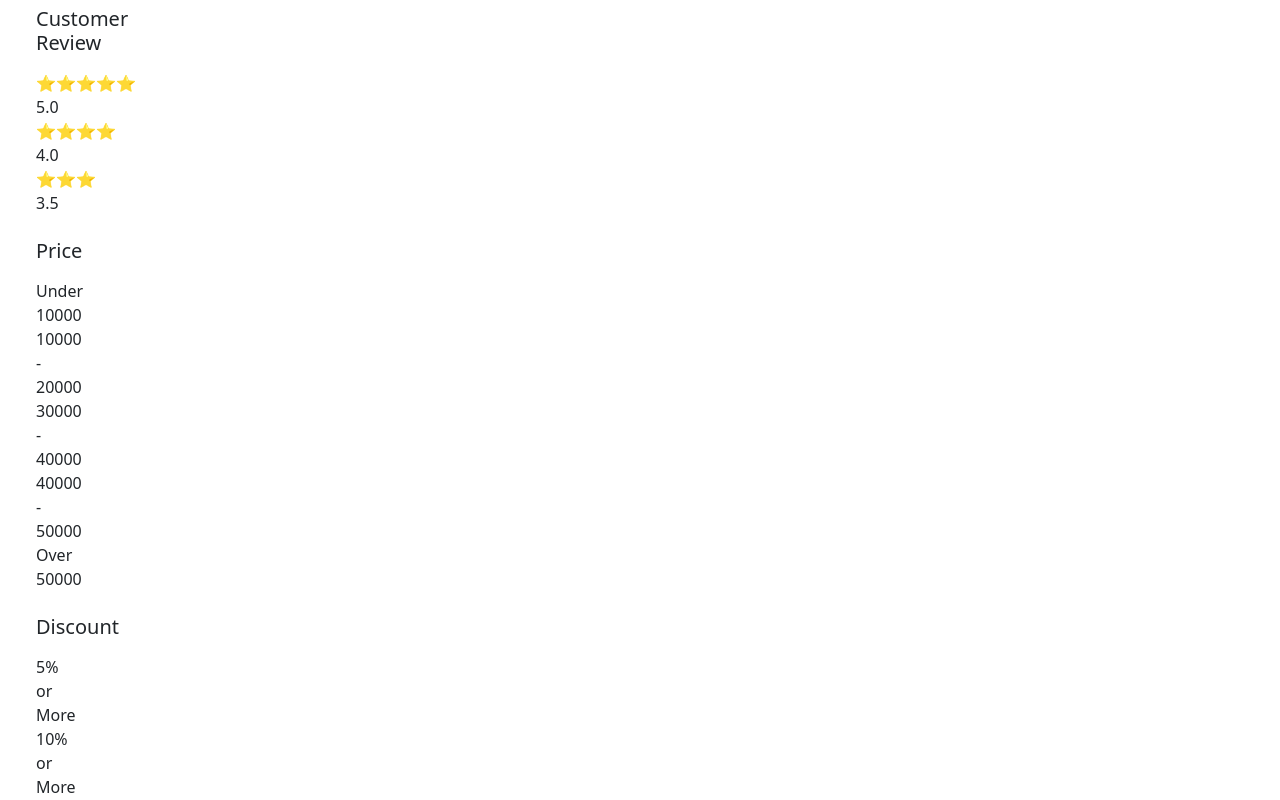
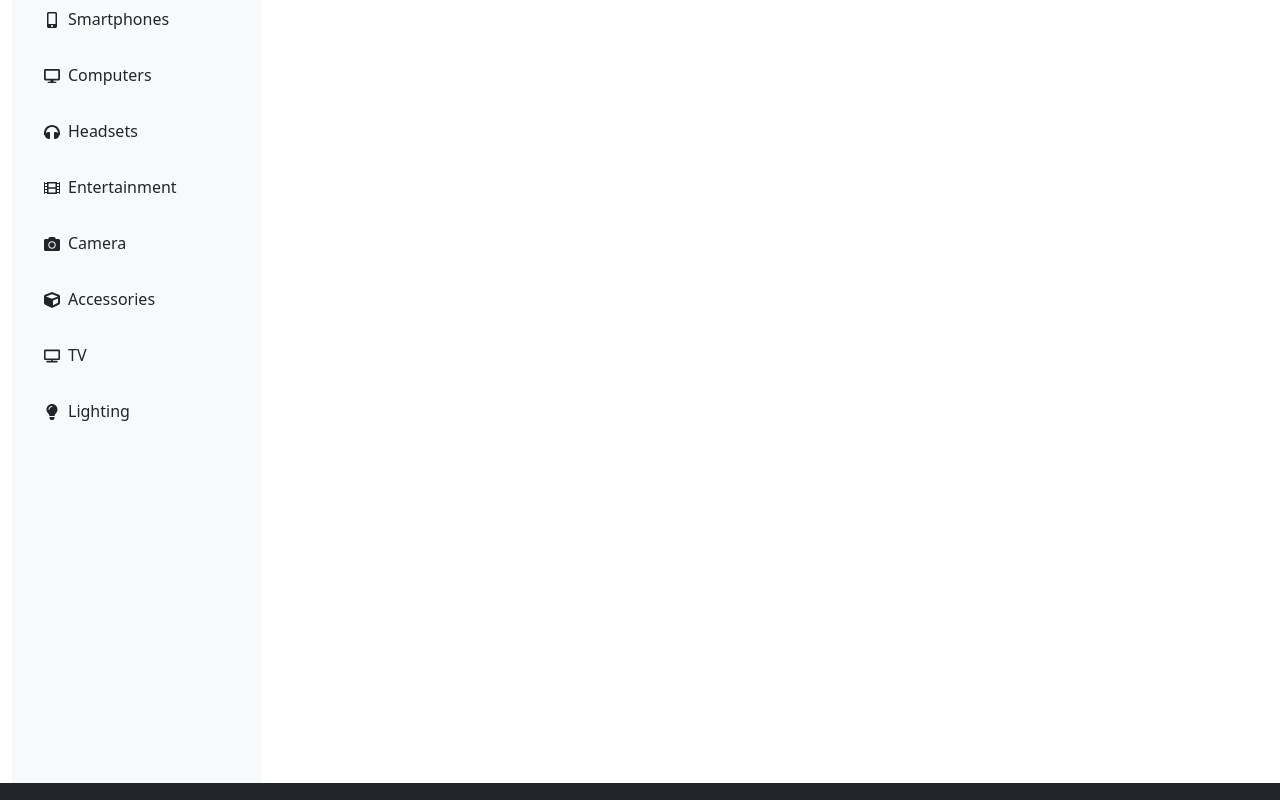
Before and after one commit to Xaldovah/OreonElectro, a React (Vite) app in the folder OreonElectro/frontend/: page / in a window 1280 px wide. Shown: the part 1200-2000 px from the top of the page. Built offline with nearby package versions, Linux system fonts and the light colour scheme; no server answers.

Commit message:
sidebar done

```diff
--- a/OreonElectro/frontend/src/components/Sidebar.tsx
+++ b/OreonElectro/frontend/src/components/Sidebar.tsx
@@ -1,45 +1,61 @@
 import React from 'react';
+import 'bootstrap/dist/css/bootstrap.min.css';
+import { FaMobileAlt, FaDesktop, FaHeadphones, FaFilm, FaCamera, FaCube, FaTv, FaLightbulb } from 'react-icons/fa';
 
 const Sidebar: React.FC = () => {
   return (
-    <aside className="col-md-3 p-4 border-right">
-      <div className="mb-4">
-        <h5 className="font-weight-bold mb-3">Customer Review</h5>
-        <ul className="list-unstyled">
-          <li>⭐️⭐️⭐️⭐️⭐️ 5.0</li>
-          <li>⭐️⭐️⭐️⭐️ 4.0</li>
-          <li>⭐️⭐️⭐️ 3.5</li>
-        </ul>
-      </div>
-      <div className="mb-4">
-        <h5 className="font-weight-bold mb-3">Price</h5>
-        <ul className="list-unstyled">
-          <li>Under 10000</li>
-          <li>10000 - 20000</li>
-          <li>30000 - 40000</li>
-          <li>40000 - 50000</li>
-          <li>Over 50000</li>
-        </ul>
-      </div>
-      <div className="mb-4">
-        <h5 className="font-weight-bold mb-3">Discount</h5>
-        <ul className="list-unstyled">
-          <li>5% or More</li>
-          <li>10% or More</li>
-          <li>20% or More</li>
-          <li>30% or More</li>
-          <li>50% or More</li>
-        </ul>
-      </div>
-      <div className="mb-4">
-        <h5 className="font-weight-bold mb-3">Electronics</h5>
-        <ul className="list-unstyled">
-          <li>Accessories</li>
-          <li>Cameras</li>
-          <li>Wearable Technology</li>
-        </ul>
-      </div>
-    </aside>
+    <div className="d-flex flex-column p-3 bg-light" style={{ height: '100vh', width: '250px' }}>
+      <ul className="nav nav-pills flex-column mb-auto">
+        <li className="nav-item mb-3">
+          <a href="#" className="nav-link text-dark">
+            <FaMobileAlt className="me-2" />
+            Smartphones
+          </a>
+        </li>
+        <li className="nav-item mb-3">
+          <a href="#" className="nav-link text-dark">
+            <FaDesktop className="me-2" />
+            Computers
+          </a>
+        </li>
+        <li className="nav-item mb-3">
+          <a href="#" className="nav-link text-dark">
+            <FaHeadphones className="me-2" />
+            Headsets
+          </a>
+        </li>
+        <li className="nav-item mb-3">
+          <a href="#" className="nav-link text-dark">
+            <FaFilm className="me-2" />
+            Entertainment
+          </a>
+        </li>
+        <li className="nav-item mb-3">
+          <a href="#" className="nav-link text-dark">
+            <FaCamera className="me-2" />
+            Camera
+          </a>
+        </li>
+        <li className="nav-item mb-3">
+          <a href="#" className="nav-link text-dark">
+            <FaCube className="me-2" />
+            Accessories
+          </a>
+        </li>
+        <li className="nav-item mb-3">
+          <a href="#" className="nav-link text-dark">
+            <FaTv className="me-2" />
+            TV
+          </a>
+        </li>
+        <li className="nav-item mb-3">
+          <a href="#" className="nav-link text-dark">
+            <FaLightbulb className="me-2" />
+            Lighting
+          </a>
+        </li>
+      </ul>
+    </div>
   );
 };
 
```
